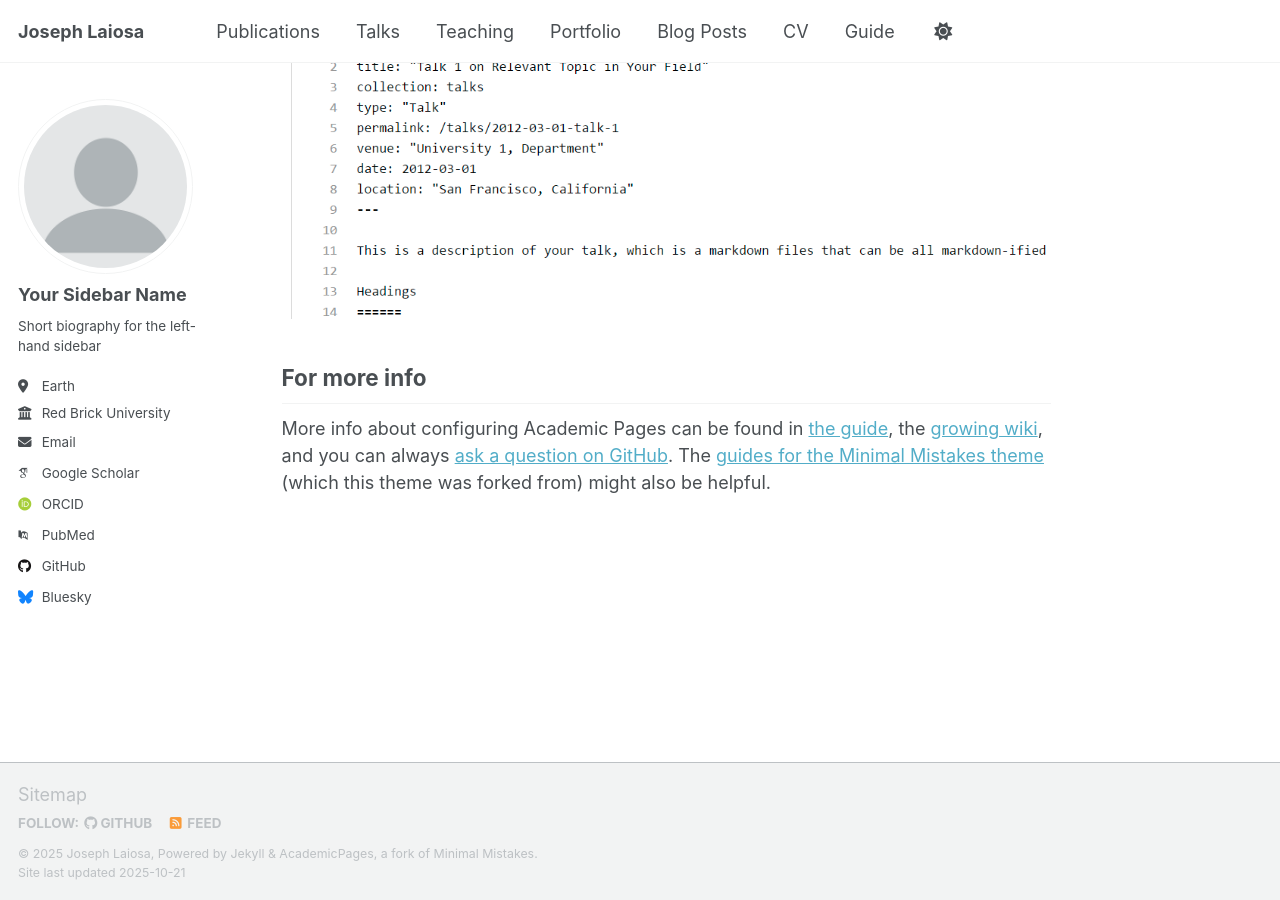
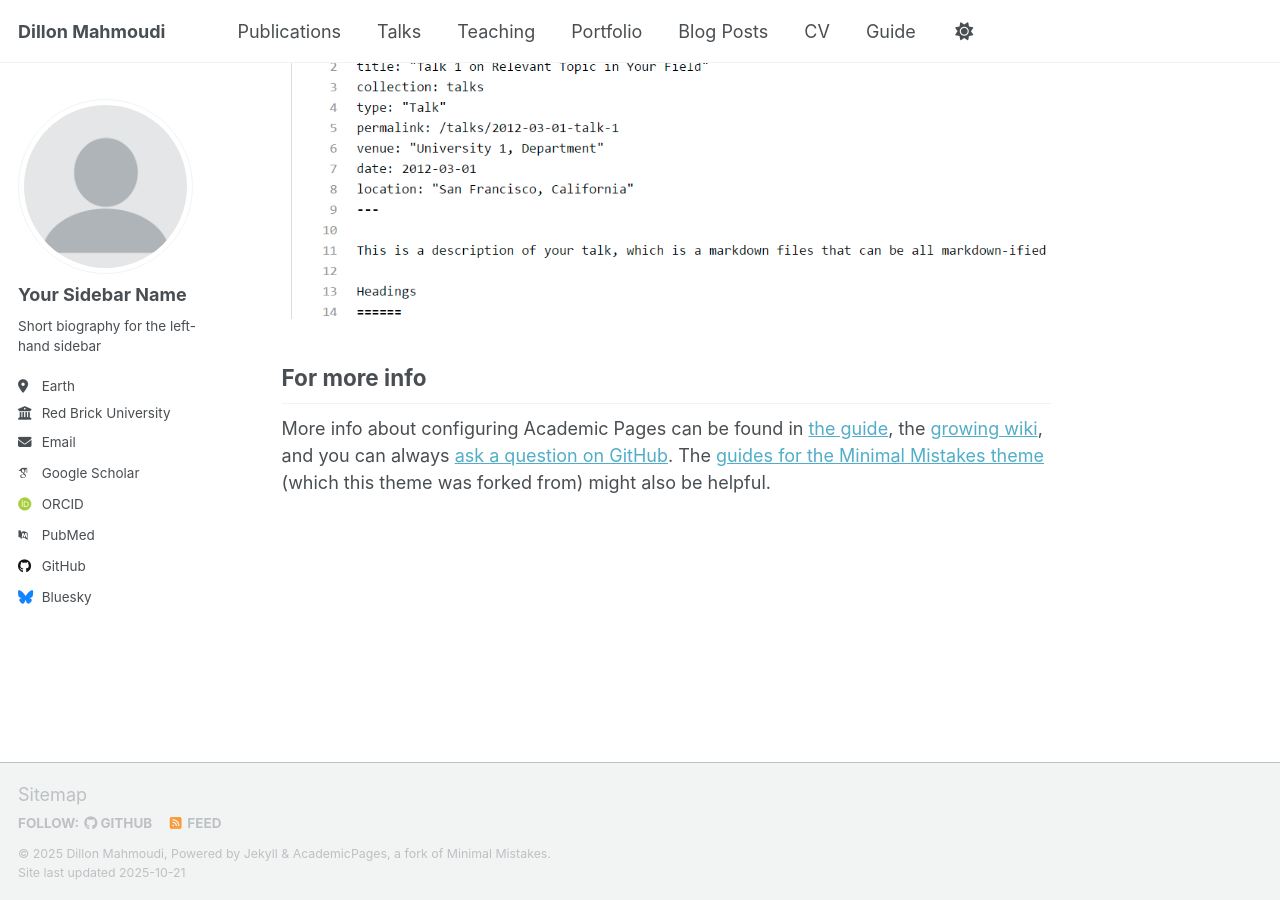
Before and after one commit to Jmlaiosa/Jmlaiosa.github.io, a Jekyll site: the page built from _pages/about.md, in a window 1280 px wide and 900 px high, scrolled down 2880 px. Built offline with Jekyll 4.4.1, drawn with Linux system fonts in a browser that asks for light colours; some web fonts are replaced; a script that is not in the unit is left out.

Commit message:
Update _config.yml
Dillon was here

```diff
--- a/_config.yml
+++ b/_config.yml
@@ -9,9 +9,9 @@
 # Basic Site Settings
 locale                   : "en-US"
 site_theme               : "default" # Currently available options are "default", "air"
-title                    : "Joseph Laiosa"
+title                    : "Dillon Mahmoudi"
 title_separator          : "-"
-name                     : &name "Joseph Laiosa"
+name                     : &name "Dillon Mahmoudi"
 description              : &description "Your Name's academic portfolio"   # Update this with a general description of your site, this is the default if not overridden by a page
 url                      : https://academicpages.github.io # The base hostname & protocol for your site e.g. "https://[your GitHub username].github.io",
                                                            # or if you already have some other page hosted on Github then use "https://[your GitHub username].github.io/[Your Repo Name]"
```
